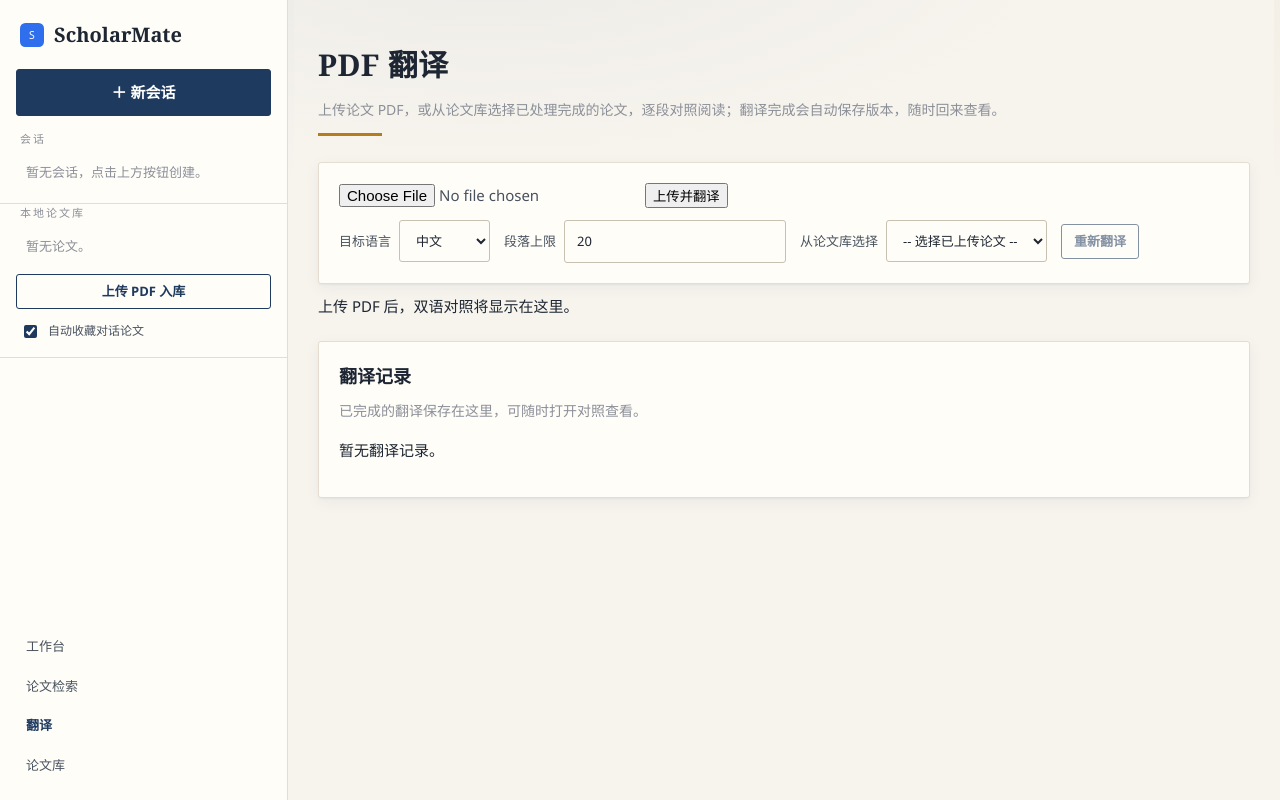
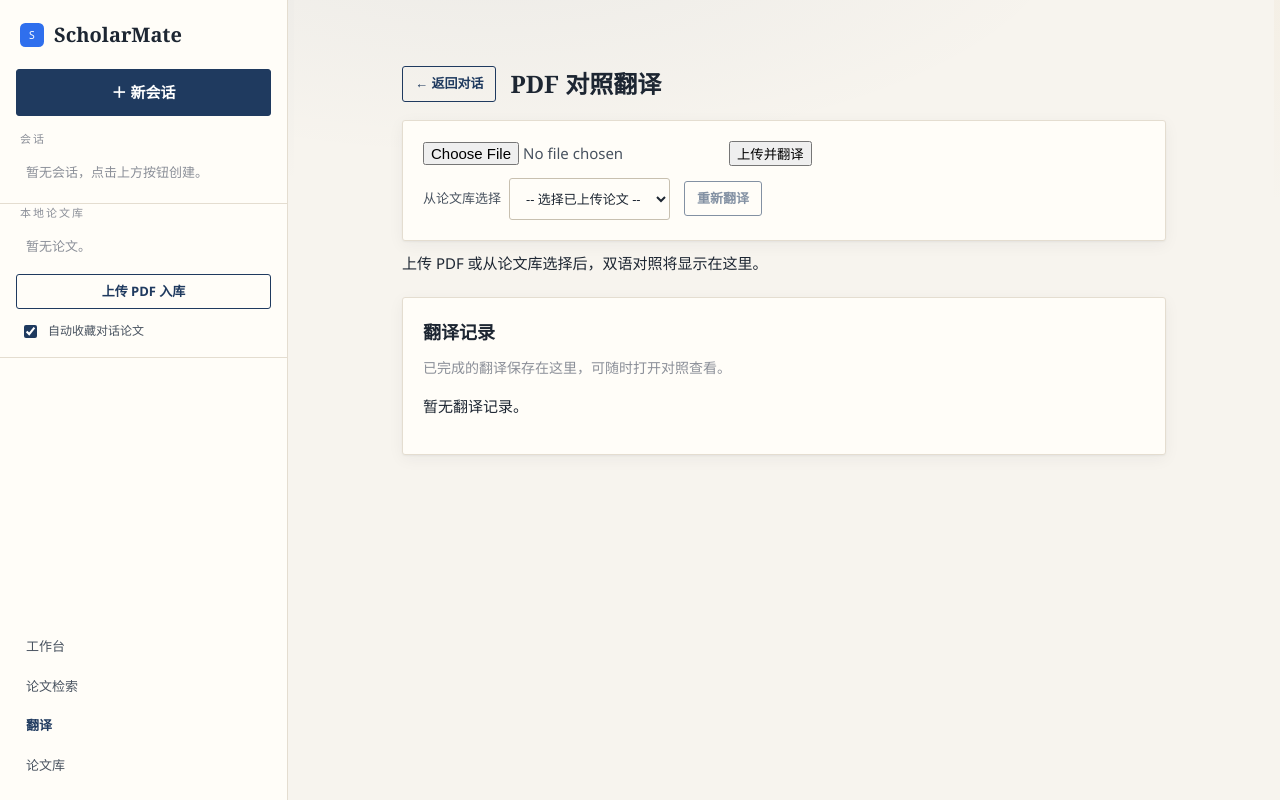
Before and after one commit to Luguangyuan163/ScholarMate, a FastAPI app: page /translate in a window 1280 px wide. Run offline with FastAPI, Linux system fonts and the light colour scheme; data that the repository does not hold is empty.

Commit message:
feat: 对照翻译内嵌工作台，对话/翻译双视图切换
需求：上传 PDF 后不再跳转独立页面，改为在对话框内新增翻译展示视图。

- chatApp 增加 view（chat/translate）与 translation 状态：打开 PDF
  自动加载已保存版本或发起翻译，翻译记录查看/删除、重新翻译、
  返回对话均在工作台内完成，不丢失对话上下文
- chat.html 对话区与翻译区双视图切换；翻译区含上传/选库、进度、
  双语对照、翻译记录
- 侧边栏已上传 PDF 改为按钮：工作台内事件切换翻译视图，其他页面
  跳转工作台 ?pdf=ID
- /translate 路由改渲染工作台（兼容旧链接），删除独立 translate
  页面与脚本，统一为内嵌体验
- 回归：verify_translate_history.js 扩展内嵌视图场景（/?pdf 直接
  显示已保存版本 + 返回对话），侧边栏选择器适配按钮化；128 测试
  通过、ruff 全绿、四组前端回归全过

```diff
--- a/app/main.py
+++ b/app/main.py
@@ -94,9 +94,7 @@ def create_app(settings: Settings | None = None) -> FastAPI:
 
     @app.get("/translate", response_class=HTMLResponse)
     async def translate_page(request: Request) -> HTMLResponse:
-        return templates.TemplateResponse(
-            request, "translate.html", {"app_title": settings.app_title}
-        )
+        return templates.TemplateResponse(request, "chat.html", {"app_title": settings.app_title})
 
     @app.get("/papers", response_class=HTMLResponse)
     async def papers_page(request: Request) -> HTMLResponse:
--- a/app/static/css/app.css
+++ b/app/static/css/app.css
@@ -542,6 +542,14 @@ input[type="file"] { font: inherit; color: var(--ink-soft); }
 .sidebar-item .sidebar-meta { flex: none; font-size: 11px; color: var(--muted); }
 .sidebar-item.active .sidebar-meta { color: rgba(255, 255, 255, 0.75); }
 .sidebar-item .item-title { overflow: hidden; text-overflow: ellipsis; white-space: nowrap; }
+button.sidebar-item {
+  background: transparent;
+  border: 0;
+  font: inherit;
+  color: var(--ink-soft);
+  text-align: left;
+  cursor: pointer;
+}
 .sidebar-row { display: flex; align-items: center; gap: 4px; }
 .sidebar-row .sidebar-item { flex: 1; min-width: 0; }
 .sidebar-del {
@@ -731,6 +739,29 @@ input[type="file"] { font: inherit; color: var(--ink-soft); }
 }
 .chat-input input[type="text"] { flex: 1; }
 
+/* 工作台内嵌翻译视图 */
+.translate-main {
+  flex: 1;
+  min-height: 0;
+  overflow-y: auto;
+  max-width: 860px;
+  width: 100%;
+  margin: 0 auto;
+  padding: 24px 24px 40px;
+}
+.translate-head {
+  display: flex;
+  align-items: center;
+  gap: 14px;
+  margin-bottom: 16px;
+}
+.translate-head h2 {
+  font-family: var(--serif);
+  font-size: 24px;
+  margin: 0;
+  word-break: break-all;
+}
+
 @media (max-width: 760px) {
   .app { flex-direction: column; }
   .sidebar { width: 100%; max-height: 38vh; }
--- a/app/static/js/chat.js
+++ b/app/static/js/chat.js
@@ -7,13 +7,40 @@ window.chatApp = function () {
     conversationId: null,
     suggestPapers: [],
     collectedPapers: [],
+    view: "chat",
+    translation: {
+      pdfId: null,
+      pdfName: "",
+      selectedPdf: "",
+      papers: [],
+      records: [],
+      segments: [],
+      status: "",
+      busy: false,
+      source: null,
+    },
 
     async init() {
       const params = new URLSearchParams(window.location.search);
       const conv = params.get("conv");
       const pdf = params.get("pdf");
+      if (
+        window.location.pathname === "/translate" ||
+        params.get("view") === "translate"
+      ) {
+        this.view = "translate";
+        this.loadTranslationPapers();
+        this.loadTranslationRecords();
+      }
       if (conv) await this.loadConversation(Number(conv));
-      if (pdf) window.location.href = "/translate?pdf=" + pdf;
+      if (pdf) {
+        await this.loadTranslationPapers();
+        const meta = this.translation.papers.find((p) => String(p.id) === pdf);
+        this.openTranslation(Number(pdf), meta ? meta.filename : "PDF #" + pdf);
+      }
+      window.addEventListener("sm:open-translation", (event) => {
+        this.openTranslation(event.detail.pdfId, event.detail.filename);
+      });
     },
 
     async loadConversation(id) {
@@ -259,11 +286,191 @@ window.chatApp = function () {
           return;
         }
         const data = await resp.json();
-        window.location.href = "/translate?pdf=" + data.pdf_id;
+        this.openTranslation(data.pdf_id, file.name);
       } catch (err) {
         alert("上传失败: " + err.message);
       } finally {
         this.busy = false;
+      }
+    },
+
+    async openTranslation(pdfId, name) {
+      this.view = "translate";
+      this.translation.pdfId = pdfId;
+      this.translation.pdfName = name || "";
+      this.translation.selectedPdf = String(pdfId);
+      this.translation.segments = [];
+      this.translation.status = "";
+      await this.loadTranslationRecords();
+      const saved = this.translation.records.find(
+        (r) => String(r.pdf_id) === String(pdfId),
+      );
+      if (saved) {
+        await this.viewSavedRecord(saved);
+      } else {
+        await this.startTranslation();
+      }
+    },
+
+    closeTranslation() {
+      this.closeTranslationSource();
+      this.translation.pdfId = null;
+      this.translation.pdfName = "";
+      this.translation.segments = [];
+      this.translation.status = "";
+      this.view = "chat";
+    },
+
+    closeTranslationSource() {
+      if (this.translation.source) {
+        this.translation.source.close();
+        this.translation.source = null;
+      }
+    },
+
+    async loadTranslationPapers() {
+      const resp = await fetch("/api/papers");
+      if (resp.ok) this.translation.papers = await resp.json();
+    },
+
+    async loadTranslationRecords() {
+      const resp = await fetch("/api/translations");
+      if (resp.ok) this.translation.records = await resp.json();
+    },
+
+    async viewSavedRecord(record) {
+      const resp = await fetch("/api/translations/" + record.id);
+      if (!resp.ok) return;
+      const data = await resp.json();
+      this.translation.segments = data.segments;
+      this.translation.pdfName = data.filename;
+      this.translation.status =
+        "已加载保存的翻译版本（" + (data.created_at || "").slice(0, 16) + "）";
+    },
+
+    async deleteRecord(record) {
+      if (!confirm("确定删除该翻译记录？")) return;
+      const resp = await fetch("/api/translations/" + record.id, {
+        method: "DELETE",
+      });
+      if (resp.ok) {
+        this.translation.records = this.translation.records.filter(
+          (r) => r.id !== record.id,
+        );
+        this.translation.segments = [];
+        this.translation.status = "";
+      } else {
+        alert("删除失败: HTTP " + resp.status);
+      }
+    },
+
+    async translateUpload(event) {
+      const input = event.target.querySelector('input[type="file"]');
+      const file = input.files && input.files[0];
+      if (!file || this.translation.busy) return;
+      this.translation.busy = true;
+      this.translation.segments = [];
+      this.translation.status = "上传中…";
+      const form = new FormData();
+      form.append("file", file);
+      try {
+        const resp = await fetch("/api/pdf/upload", {
+          method: "POST",
+          body: form,
+        });
+        if (!resp.ok) {
+          const body = await resp.json().catch(() => ({}));
+          this.translation.status =
+            "上传失败: " + (body.detail || ("HTTP " + resp.status));
+          return;
+        }
+        const data = await resp.json();
+        await this.openTranslation(data.pdf_id, file.name);
+      } catch (err) {
+        this.translation.status = "错误: " + err.message;
+      } finally {
+        this.translation.busy = false;
+      }
+    },
+
+    async translateSelect() {
+      if (!this.translation.selectedPdf || this.translation.busy) return;
+      const meta = this.translation.papers.find(
+        (p) => String(p.id) === this.translation.selectedPdf,
+      );
+      this.openTranslation(
+        Number(this.translation.selectedPdf),
+        meta ? meta.filename : "",
+      );
+    },
+
+    async startTranslation() {
+      if (!this.translation.pdfId || this.translation.busy) return;
+      this.translation.busy = true;
+      this.translation.segments = [];
+      this.translation.status = "准备翻译…";
+      const params = new URLSearchParams({
+        target_lang: "zh",
+        max_paragraphs: "0",
+      });
+      this.closeTranslationSource();
+      const source = new EventSource(
+        "/api/pdf/" + this.translation.pdfId + "/translate-stream?" + params,
+      );
+      this.translation.source = source;
+      let finished = false;
+      const close = () => {
+        if (finished) return;
+        finished = true;
+        this.closeTranslationSource();
+      };
+      source.addEventListener("progress", (event) =>
+        this.handleTranslationEvent("progress", event.data),
+      );
+      source.addEventListener("segment", (event) =>
+        this.handleTranslationEvent("segment", event.data),
+      );
+      source.addEventListener("error", (event) =>
+        this.handleTranslationEvent("error", event.data),
+      );
+      source.addEventListener("done", (event) => {
+        this.handleTranslationEvent("done", event.data);
+        close();
+        this.loadTranslationRecords();
+      });
+      source.onerror = () => {
+        if (finished) return;
+        close();
+        if (!this.translation.status.includes("完成")) {
+          this.translation.status = "翻译连接中断，请重试";
+        }
+        this.translation.busy = false;
+      };
+    },
+
+    handleTranslationEvent(type, raw) {
+      let payload;
+      try {
+        payload = JSON.parse(raw);
+      } catch {
+        return;
+      }
+      if (type === "progress") {
+        this.translation.status =
+          "翻译进度 " + payload.done + "/" + payload.total;
+      } else if (type === "segment") {
+        this.translation.segments.push({
+          source: payload.source,
+          translation: payload.translation,
+        });
+        this.translation.status =
+          "翻译进度 " + (payload.index + 1) + "/" + payload.total;
+      } else if (type === "done") {
+        this.translation.status = "翻译完成，共 " + payload.total + " 段";
+        this.translation.busy = false;
+      } else if (type === "error") {
+        this.translation.status = "错误: " + payload.content;
+        this.translation.busy = false;
       }
     },
 
--- a/app/static/js/sidebar.js
+++ b/app/static/js/sidebar.js
@@ -64,6 +64,21 @@ window.appSidebar = function () {
       }
     },
 
+    openUploadedPdf(p) {
+      const workbench = ["/", "/agent", "/translate"].includes(
+        window.location.pathname,
+      );
+      if (workbench) {
+        window.dispatchEvent(
+          new CustomEvent("sm:open-translation", {
+            detail: { pdfId: p.id, filename: p.filename },
+          }),
+        );
+      } else {
+        window.location.href = "/?pdf=" + p.id;
+      }
+    },
+
     async deleteConversation(c) {
       if (!confirm("确定删除会话《" + c.title + "》？删除后不可恢复。")) return;
       const resp = await fetch("/api/conversations/" + c.id, { method: "DELETE" });
--- a/app/static/js/translate.js
+++ /dev/null
@@ -1,167 +0,0 @@
-// PDF 翻译：上传/选择论文 → SSE 流式逐段翻译 → 双语对照
-window.translateApp = function () {
-  return {
-    busy: false,
-    targetLang: "zh",
-    maxParagraphs: 20,
-    selectedPdf: "",
-    papers: [],
-    records: [],
-    segments: [],
-    status: "",
-
-    async init() {
-      await this.loadPapers();
-      await this.loadRecords();
-      const params = new URLSearchParams(window.location.search);
-      const pdf = params.get("pdf");
-      if (pdf && this.papers.some((p) => String(p.id) === pdf)) {
-        this.selectedPdf = pdf;
-        await this.translateSelected();
-      }
-    },
-
-    async loadPapers() {
-      const resp = await fetch("/api/papers");
-      if (resp.ok) this.papers = await resp.json();
-    },
-
-    async loadRecords() {
-      const resp = await fetch("/api/translations");
-      if (resp.ok) this.records = await resp.json();
-    },
-
-    async viewRecord(record) {
-      const resp = await fetch("/api/translations/" + record.id);
-      if (!resp.ok) return;
-      const data = await resp.json();
-      this.segments = data.segments;
-      this.status =
-        "已加载保存的翻译版本（" + (data.created_at || "").slice(0, 16) + "）";
-    },
-
-    async removeRecord(record) {
-      if (!confirm("确定删除该翻译记录？")) return;
-      const resp = await fetch("/api/translations/" + record.id, {
-        method: "DELETE",
-      });
-      if (resp.ok) {
-        this.records = this.records.filter((r) => r.id !== record.id);
-        this.segments = [];
-        this.status = "";
-      } else {
-        alert("删除失败: HTTP " + resp.status);
-      }
-    },
-
-    async uploadAndTranslate(event) {
-      const input = event.target.querySelector('input[type="file"]');
-      const file = input.files && input.files[0];
-      if (!file || this.busy) return;
-      this.busy = true;
-      this.segments = [];
-      this.status = "上传中…";
-      const form = new FormData();
-      form.append("file", file);
-      try {
-        const resp = await fetch("/api/pdf/upload", { method: "POST", body: form });
-        if (!resp.ok) {
-          const body = await resp.json().catch(() => ({}));
-          this.status = "上传失败: " + (body.detail || ("HTTP " + resp.status));
-          return;
-        }
-        const data = await resp.json();
-        await this.translatePdf(data.pdf_id);
-        await this.loadRecords();
-      } catch (err) {
-        this.status = "错误: " + err.message;
-      } finally {
-        this.busy = false;
-        this.selectedPdf = "";
-      }
-    },
-
-    async translateSelected() {
-      if (!this.selectedPdf || this.busy) return;
-      const saved = this.records.find(
-        (r) => String(r.pdf_id) === this.selectedPdf,
-      );
-      if (saved) {
-        await this.viewRecord(saved);
-        return;
-      }
-      await this.forceTranslate();
-    },
-
-    async forceTranslate() {
-      if (!this.selectedPdf || this.busy) return;
-      this.busy = true;
-      this.segments = [];
-      try {
-        await this.translatePdf(Number(this.selectedPdf));
-      } finally {
-        this.busy = false;
-      }
-    },
-
-    async translatePdf(pdfId) {
-      this.status = "准备翻译…";
-      const params = new URLSearchParams({
-        target_lang: this.targetLang,
-        max_paragraphs: String(this.maxParagraphs || 0),
-      });
-      const source = new EventSource(
-        "/api/pdf/" + pdfId + "/translate-stream?" + params,
-      );
-      let finished = false;
-      const close = () => {
-        if (finished) return;
-        finished = true;
-        source.close();
-      };
-      source.addEventListener("progress", (event) =>
-        this.handleEvent("progress", event.data),
-      );
-      source.addEventListener("segment", (event) =>
-        this.handleEvent("segment", event.data),
-      );
-      source.addEventListener("error", (event) =>
-        this.handleEvent("error", event.data),
-      );
-      source.addEventListener("done", (event) => {
-        this.handleEvent("done", event.data);
-        close();
-        this.loadRecords();
-      });
-      source.onerror = () => {
-        if (finished) return;
-        close();
-        if (!this.status.includes("完成")) {
-          this.status = "翻译连接中断，请重试";
-        }
-      };
-    },
-
-    handleEvent(type, raw) {
-      let payload;
-      try {
-        payload = JSON.parse(raw);
-      } catch {
-        return;
-      }
-      if (type === "progress") {
-        this.status = "翻译进度 " + payload.done + "/" + payload.total;
-      } else if (type === "segment") {
-        this.segments.push({
-          source: payload.source,
-          translation: payload.translation,
-        });
-        this.status = "翻译进度 " + (payload.index + 1) + "/" + payload.total;
-      } else if (type === "done") {
-        this.status = "翻译完成，共 " + payload.total + " 段";
-      } else if (type === "error") {
-        this.status = "错误: " + payload.content;
-      }
-    },
-  };
-};
--- a/app/templates/base.html
+++ b/app/templates/base.html
@@ -38,9 +38,9 @@
         <div class="sidebar-list">
           <template x-for="p in uploaded" :key="'pdf-' + p.id">
             <div class="sidebar-row">
-              <a class="sidebar-item" :href="'/translate?pdf=' + p.id">
+              <button class="sidebar-item sidebar-pdf-open" type="button" @click="openUploadedPdf(p)">
                 <span class="item-title" x-text="p.filename"></span>
-              </a>
+              </button>
               <button class="sidebar-del" type="button" title="删除论文" @click="deleteUploaded(p)">×</button>
             </div>
           </template>
--- a/app/templates/chat.html
+++ b/app/templates/chat.html
@@ -2,7 +2,7 @@
 {% block title %}工作台 - {{ app_title }}{% endblock %}
 {% block content %}
 <section class="chat" x-data="chatApp()" x-init="init()">
-  <div class="chat-main">
+  <div class="chat-main" x-show="view === 'chat'">
     <div class="chat-log" id="chat-log" x-ref="log">
       <div class="chat-welcome" x-show="!messages.length && !busy">
         <h2>向 ScholarMate Agent 提问</h2>
@@ -45,6 +45,73 @@
               x-text="busy ? '生成中…' : '发送'">发送</button>
     </form>
   </div>
+
+  <div class="translate-main" x-show="view === 'translate'">
+    <header class="translate-head">
+      <button class="btn btn-sm btn-outline" type="button" @click="closeTranslation()">← 返回对话</button>
+      <h2 x-text="translation.pdfName ? '对照翻译：' + translation.pdfName : 'PDF 对照翻译'"></h2>
+    </header>
+
+    <div class="card translate-controls">
+      <form class="row" @submit.prevent="translateUpload($event)">
+        <input type="file" accept="application/pdf" :disabled="translation.busy">
+        <button type="submit" :disabled="translation.busy"
+                x-text="translation.busy ? '处理中…' : '上传并翻译'">上传并翻译</button>
+      </form>
+      <div class="row">
+        <label>
+          从论文库选择
+          <select x-model="translation.selectedPdf" @change="translateSelect()" :disabled="translation.busy">
+            <option value="">-- 选择已上传论文 --</option>
+            <template x-for="p in translation.papers" :key="p.id">
+              <option :value="p.id" x-text="p.filename + '（' + p.status + '）'"></option>
+            </template>
+          </select>
+        </label>
+        <button class="btn btn-sm btn-outline" type="button" @click="startTranslation()"
+                :disabled="translation.busy || !translation.pdfId">重新翻译</button>
+      </div>
+    </div>
+
+    <div class="translate-status" x-show="translation.status" x-text="translation.status"></div>
+
+    <div class="segments">
+      <template x-for="(seg, i) in translation.segments" :key="i">
+        <div class="segment">
+          <div class="segment-head">
+            <span class="segment-index" x-text="'§ ' + (i + 1)"></span>
+          </div>
+          <div class="segment-src" x-text="seg.source"></div>
+          <div class="segment-trans" x-text="seg.translation"></div>
+        </div>
+      </template>
+      <div class="placeholder"
+           x-show="!translation.segments.length && !translation.busy && !translation.status">
+        上传 PDF 或从论文库选择后，双语对照将显示在这里。
+      </div>
+    </div>
+
+    <div class="card translate-history">
+      <h3 class="history-head">翻译记录</h3>
+      <p class="hint">已完成的翻译保存在这里，可随时打开对照查看。</p>
+      <div class="history-list">
+        <template x-for="r in translation.records" :key="r.id">
+          <div class="history-item">
+            <div class="history-meta">
+              <span class="history-name" x-text="r.filename"></span>
+              <span class="history-info"
+                    x-text="'· ' + r.target_lang + ' · ' + r.total + ' 段 · ' + (r.created_at || '').slice(0, 16)"></span>
+            </div>
+            <div class="history-actions">
+              <button class="btn btn-sm btn-outline" type="button" @click="viewSavedRecord(r)">查看</button>
+              <button class="btn btn-sm btn-danger" type="button" @click="deleteRecord(r)">删除</button>
+            </div>
+          </div>
+        </template>
+      </div>
+      <p class="placeholder" x-show="!translation.records.length">暂无翻译记录。</p>
+    </div>
+  </div>
 </section>
 {% endblock %}
 {% block scripts %}
--- a/app/templates/translate.html
+++ /dev/null
@@ -1,80 +0,0 @@
-{% extends "base.html" %}
-{% block title %}PDF 翻译 - {{ app_title }}{% endblock %}
-{% block content %}
-<section x-data="translateApp()" class="translate-page">
-  <header class="page-head">
-    <h2>PDF 翻译</h2>
-    <p class="hint">上传论文 PDF，或从论文库选择已处理完成的论文，逐段对照阅读；翻译完成会自动保存版本，随时回来查看。</p>
-  </header>
-
-  <div class="card translate-controls">
-    <form class="row" @submit.prevent="uploadAndTranslate($event)">
-      <input type="file" accept="application/pdf" :disabled="busy">
-      <button type="submit" :disabled="busy" x-text="busy ? '处理中…' : '上传并翻译'"></button>
-    </form>
-    <div class="row">
-      <label>
-        目标语言
-        <select x-model="targetLang" :disabled="busy">
-          <option value="zh">中文</option>
-          <option value="en">English</option>
-        </select>
-      </label>
-      <label>
-        段落上限
-        <input type="number" x-model.number="maxParagraphs" min="1" placeholder="留空=全部" :disabled="busy">
-      </label>
-      <label>
-        从论文库选择
-        <select x-model="selectedPdf" @change="translateSelected()" :disabled="busy">
-          <option value="">-- 选择已上传论文 --</option>
-          <template x-for="p in papers" :key="p.id">
-            <option :value="p.id" x-text="p.filename + '（' + p.status + '）'"></option>
-          </template>
-        </select>
-      </label>
-      <button class="btn btn-sm btn-outline" type="button" @click="forceTranslate()"
-              :disabled="busy || !selectedPdf">重新翻译</button>
-    </div>
-  </div>
-
-  <div class="translate-status" x-show="status" x-text="status"></div>
-
-  <div class="segments">
-    <template x-for="(seg, i) in segments" :key="i">
-      <div class="segment">
-        <div class="segment-head">
-          <span class="segment-index" x-text="'§ ' + (i + 1)"></span>
-        </div>
-        <div class="segment-src" x-text="seg.source"></div>
-        <div class="segment-trans" x-text="seg.translation"></div>
-      </div>
-    </template>
-    <div class="placeholder" x-show="!segments.length && !busy && !status">上传 PDF 后，双语对照将显示在这里。</div>
-  </div>
-
-  <div class="card translate-history">
-    <h3 class="history-head">翻译记录</h3>
-    <p class="hint">已完成的翻译保存在这里，可随时打开对照查看。</p>
-    <div class="history-list">
-      <template x-for="r in records" :key="r.id">
-        <div class="history-item">
-          <div class="history-meta">
-            <span class="history-name" x-text="r.filename"></span>
-            <span class="history-info"
-                  x-text="'· ' + r.target_lang + ' · ' + r.total + ' 段 · ' + (r.created_at || '').slice(0, 16)"></span>
-          </div>
-          <div class="history-actions">
-            <button class="btn btn-sm btn-outline" type="button" @click="viewRecord(r)">查看</button>
-            <button class="btn btn-sm btn-danger" type="button" @click="removeRecord(r)">删除</button>
-          </div>
-        </div>
-      </template>
-    </div>
-    <p class="placeholder" x-show="!records.length">暂无翻译记录。</p>
-  </div>
-</section>
-{% endblock %}
-{% block scripts %}
-<script src="/static/js/translate.js"></script>
-{% endblock %}
--- a/scripts/verify_sidebar_delete.js
+++ b/scripts/verify_sidebar_delete.js
@@ -92,7 +92,7 @@ async function sidebarState(page) {
   return page.evaluate(() => {
     const rows = Array.from(document.querySelectorAll(".sidebar-row"));
     const convRows = rows.filter((r) => r.querySelector('a[href*="conv="]'));
-    const uploadRows = rows.filter((r) => r.querySelector('a[href*="pdf="]'));
+    const uploadRows = rows.filter((r) => r.querySelector(".sidebar-pdf-open"));
     const colRows = Array.from(
       document.querySelectorAll(".sidebar-collection"),
     ).filter((r) => r.querySelector(".sidebar-pdf") !== null);
@@ -153,10 +153,10 @@ async function run() {
       return rows.length === 1;
     });
 
-    await clickDelete(page, '.sidebar-row a[href*="pdf="]');
+    await clickDelete(page, ".sidebar-row .sidebar-pdf-open");
     await waitFor(page, () => {
       const rows = Array.from(document.querySelectorAll(".sidebar-row")).filter(
-        (r) => r.querySelector('a[href*="pdf="]'),
+        (r) => r.querySelector(".sidebar-pdf-open"),
       );
       return rows.length === 0;
     });
```
Also changed, not shown: scripts/verify_translate_history.js (+68 -8 lines).
